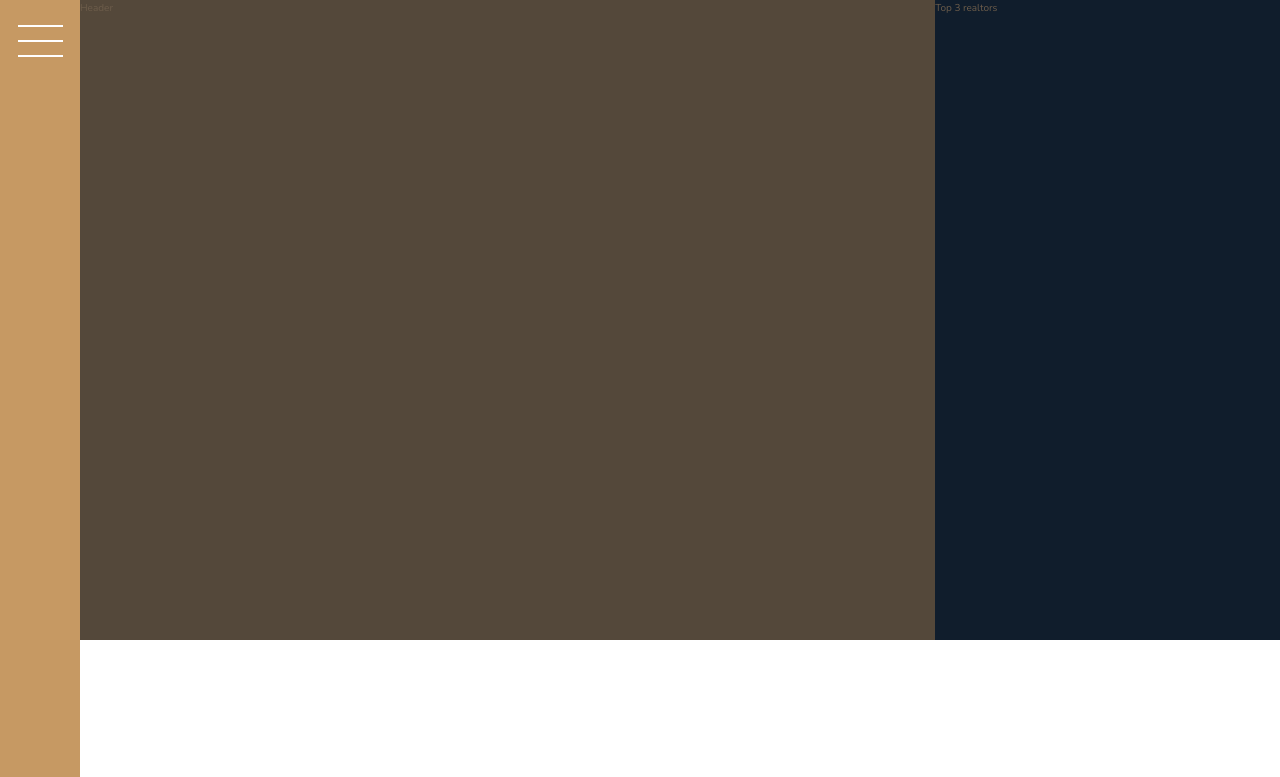
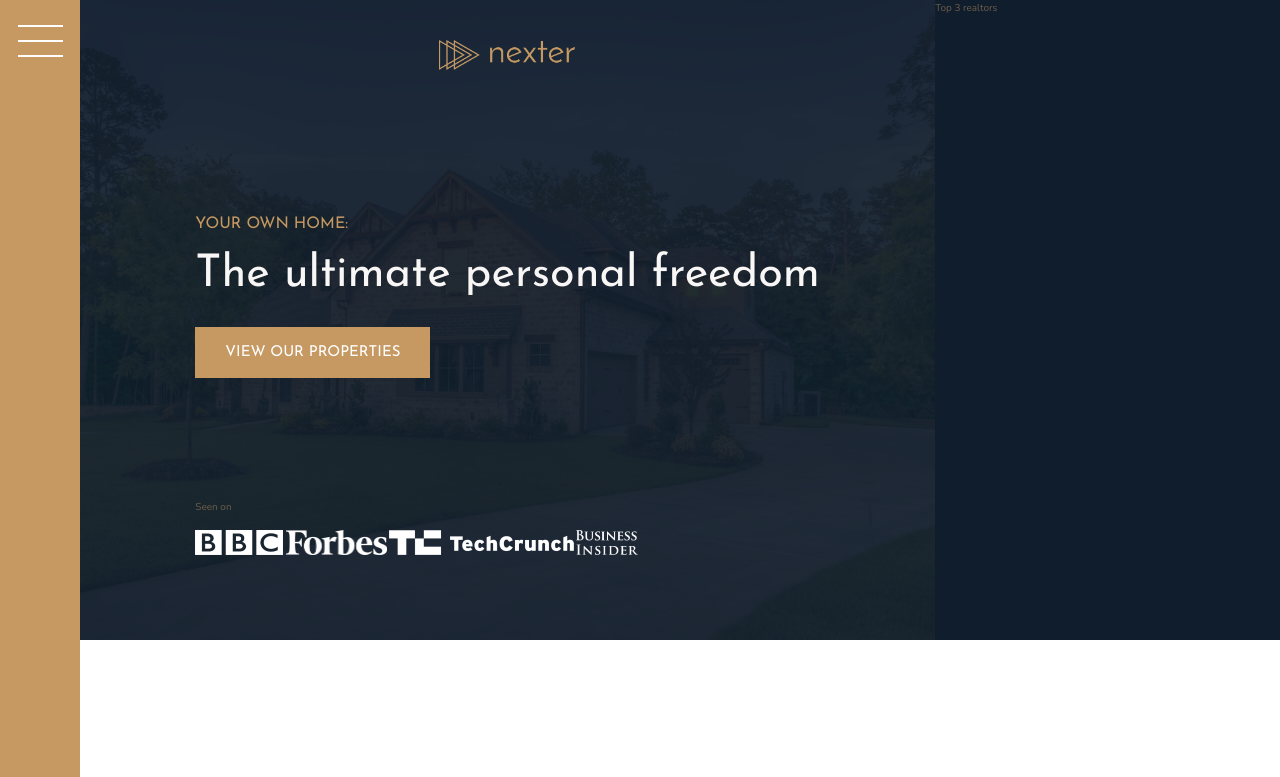
Before and after one commit to Simbaxo/Nexter, a website: page index.html in a window 1280 px wide. Shown: the top 777 px of the page. Drawn offline with nearby package versions, Linux system fonts and the light colour scheme.

Commit message:
Working on the Header Section

```diff
--- a/index.html
+++ b/index.html
@@ -19,7 +19,17 @@
   </div>
 
   <header class="header">
-    Header
+    <img src="img/logo.png" alt="Nexter Logo" class="header__logo">
+    <h3 class="heading-3">Your own home:</h3>
+    <h1 class="heading-1">The ultimate personal freedom</h1>
+    <button class="btn header__btn">View our properties</button>
+    <div class="header__seenon-text">Seen on</div>
+    <div class="header__seenon-logos">
+      <img src="img/logo-bbc.png" alt="Seen on logo 1">
+      <img src="img/logo-forbes.png" alt="Seen on logo 2">
+      <img src="img/logo-techcrunch.png" alt="Seen on logo 3">
+      <img src="img/logo-bi.png" alt="Seen on logo 4">
+    </div>
   </header>
 
   <div class="realtors">
--- a/sass/_header.scss
+++ b/sass/_header.scss
@@ -1,4 +1,36 @@
 .header {
   background-color: $color-grey-dark-1;
   grid-column: full-start / col-end 6;
+  background-image: linear-gradient(rgba($color-secondary, .93), rgba($color-secondary, .93)), url(../img/hero.jpeg);
+  background-size: cover;
+  background-position: center;
+  padding: 8rem;
+  padding-top: 4rem;
+
+  display: grid;
+  grid-template-rows: 1fr min-content 6rem 1fr;
+  grid-template-columns: max-content;
+  grid-row-gap: 1.5rem;
+  justify-content: center;
+
+  &__logo {
+    height: 3rem;
+    justify-self: center;
+  }
+
+  &__btn {
+    align-self: start;
+    justify-self: start;
+  }
+
+  &__seenon-text {
+
+  }
+
+  &__seenon-logos {
+
+    img {
+      height: 2.5rem;
+    }
+  }
 }
--- a/sass/_typography.scss
+++ b/sass/_typography.scss
@@ -5,6 +5,9 @@
 
 .heading-1 {
   @extend %heading;
+  font-size: 4.5rem;
+  color: $color-grey-light-1;
+  line-height: 1;
 }
 
 .heading-2 {
```
Also changed, not shown: css/style.css.
